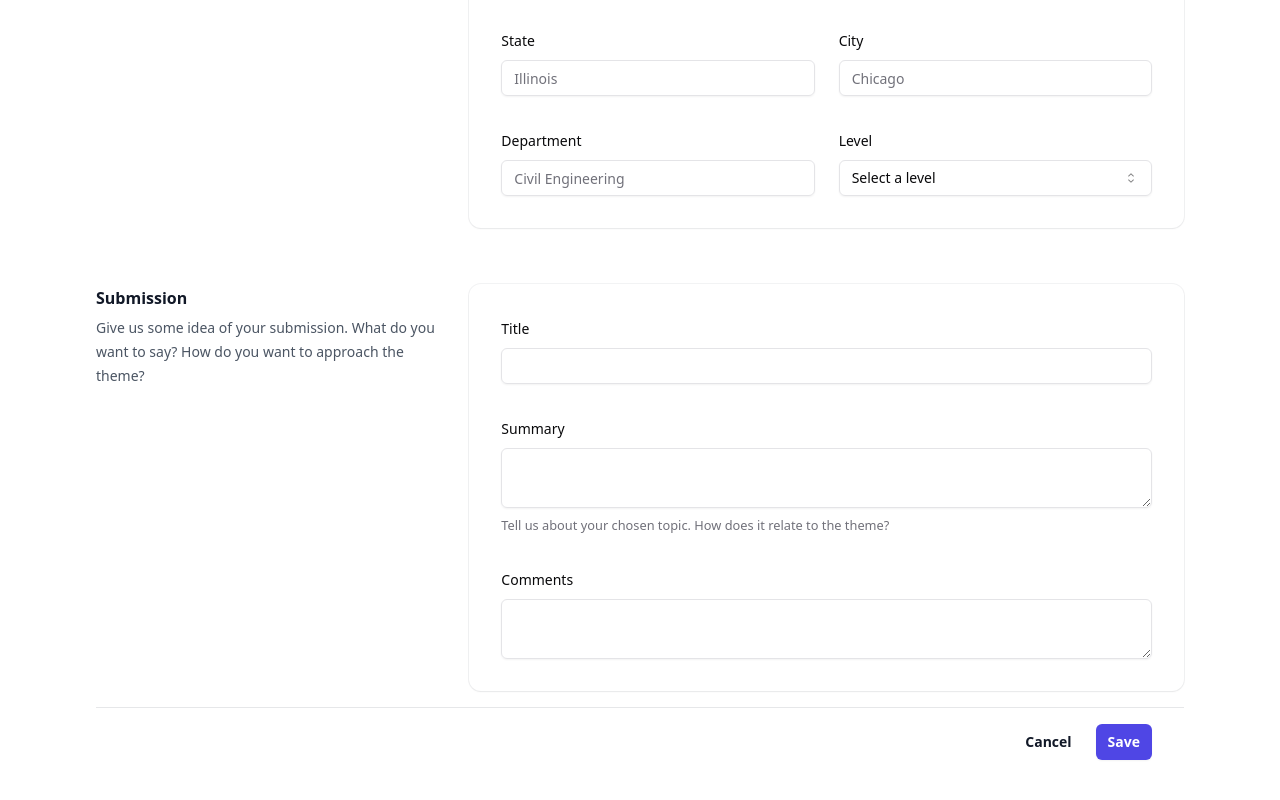
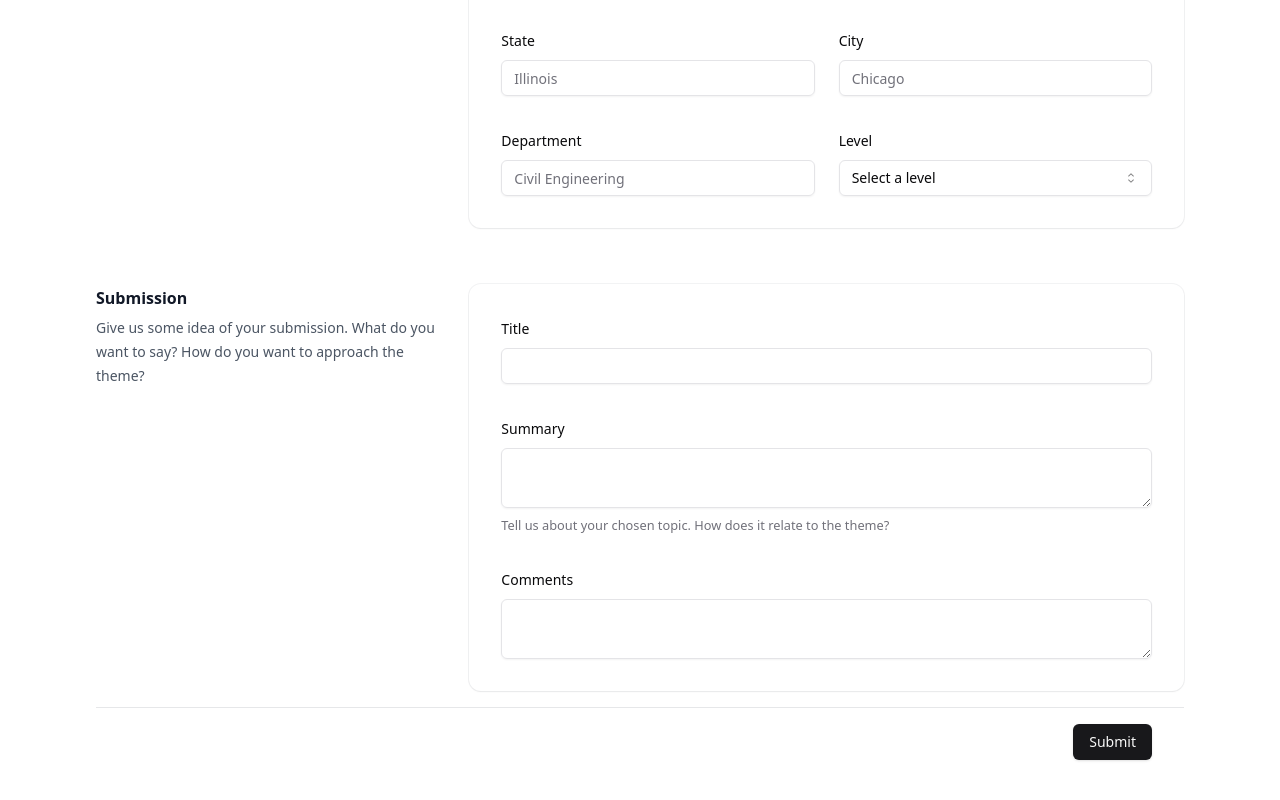
Before and after one commit to IamSolaSholzy01/essay, a Next.js app: page /apply in a window 1280 px wide. Shown: the part 991-1791 px from the top of the page. Built offline with nearby package versions, Linux system fonts and the light colour scheme.

Commit message:
feat: button import

```diff
--- a/src/app/apply/form.tsx
+++ b/src/app/apply/form.tsx
@@ -23,6 +23,7 @@
 } from "@/components/ui/select";
 import { COUNTRIES } from "@/lib/countries";
 import { Textarea } from "@/components/ui/textarea";
+import { Button } from "@/components/ui/button";
 
 const formSchema = z.object({
   firstname: z.string().min(2, {
@@ -249,8 +250,6 @@
               </div>
             </div>
           </div>
-
-          {/* <Button type="submit">Submit</Button> */}
         </div>
         <div className="grid grid-cols-1 gap-x-8 gap-y-8 md:grid-cols-3 pt-10">
           <div className="px-4 sm:px-0">
@@ -441,18 +440,7 @@
           </div>
         </div>
         <div className="flex items-center justify-end gap-x-6 border-t border-gray-900/10 px-4 py-4 sm:px-8">
-          <button
-            type="button"
-            className="text-sm font-semibold leading-6 text-gray-900"
-          >
-            Cancel
-          </button>
-          <button
-            type="submit"
-            className="rounded-md bg-indigo-600 px-3 py-2 text-sm font-semibold text-white shadow-sm hover:bg-indigo-500 focus-visible:outline focus-visible:outline-2 focus-visible:outline-offset-2 focus-visible:outline-indigo-600"
-          >
-            Save
-          </button>
+          <Button type="submit">Submit</Button>
         </div>
       </form>
     </Form>
```
